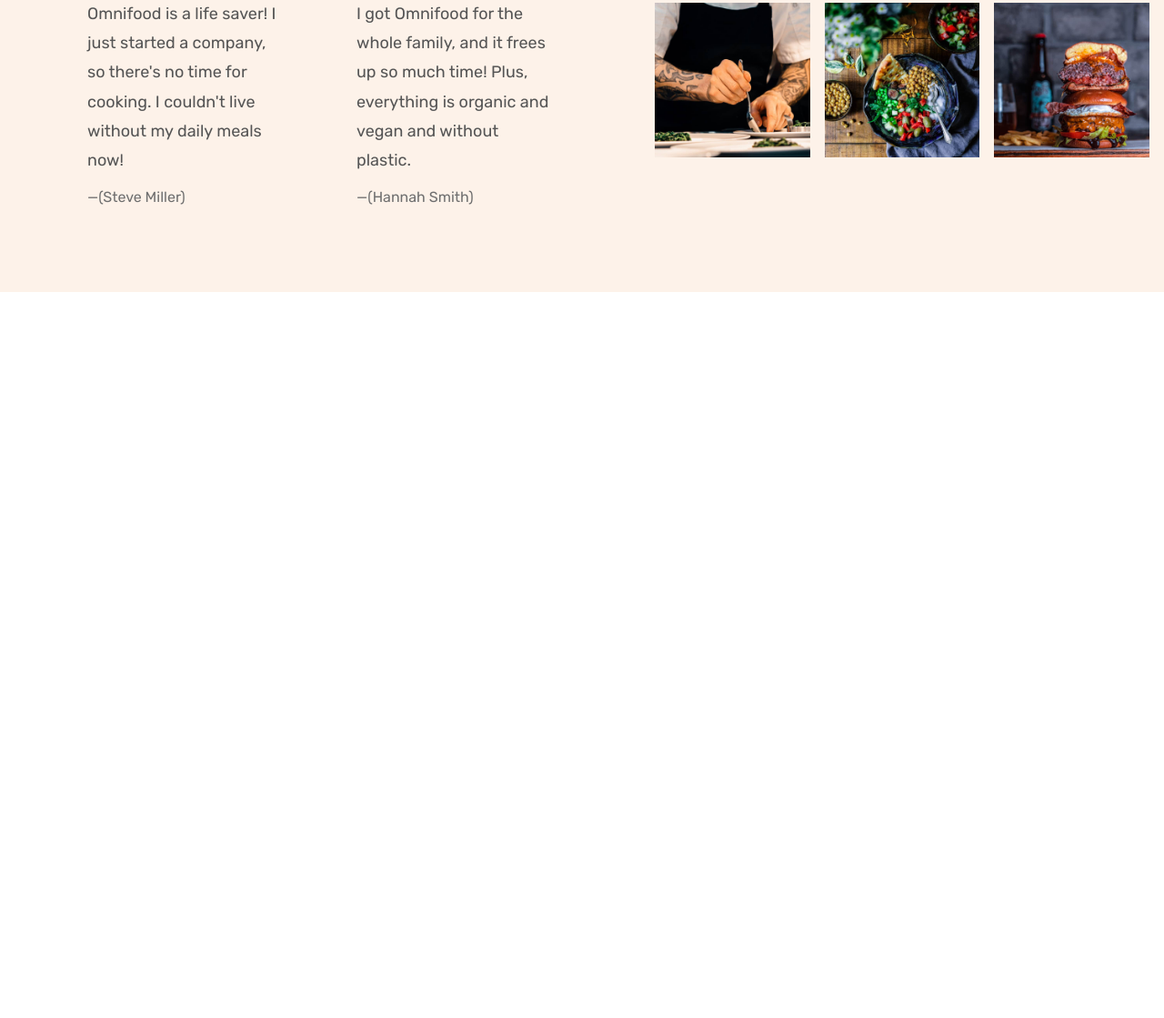
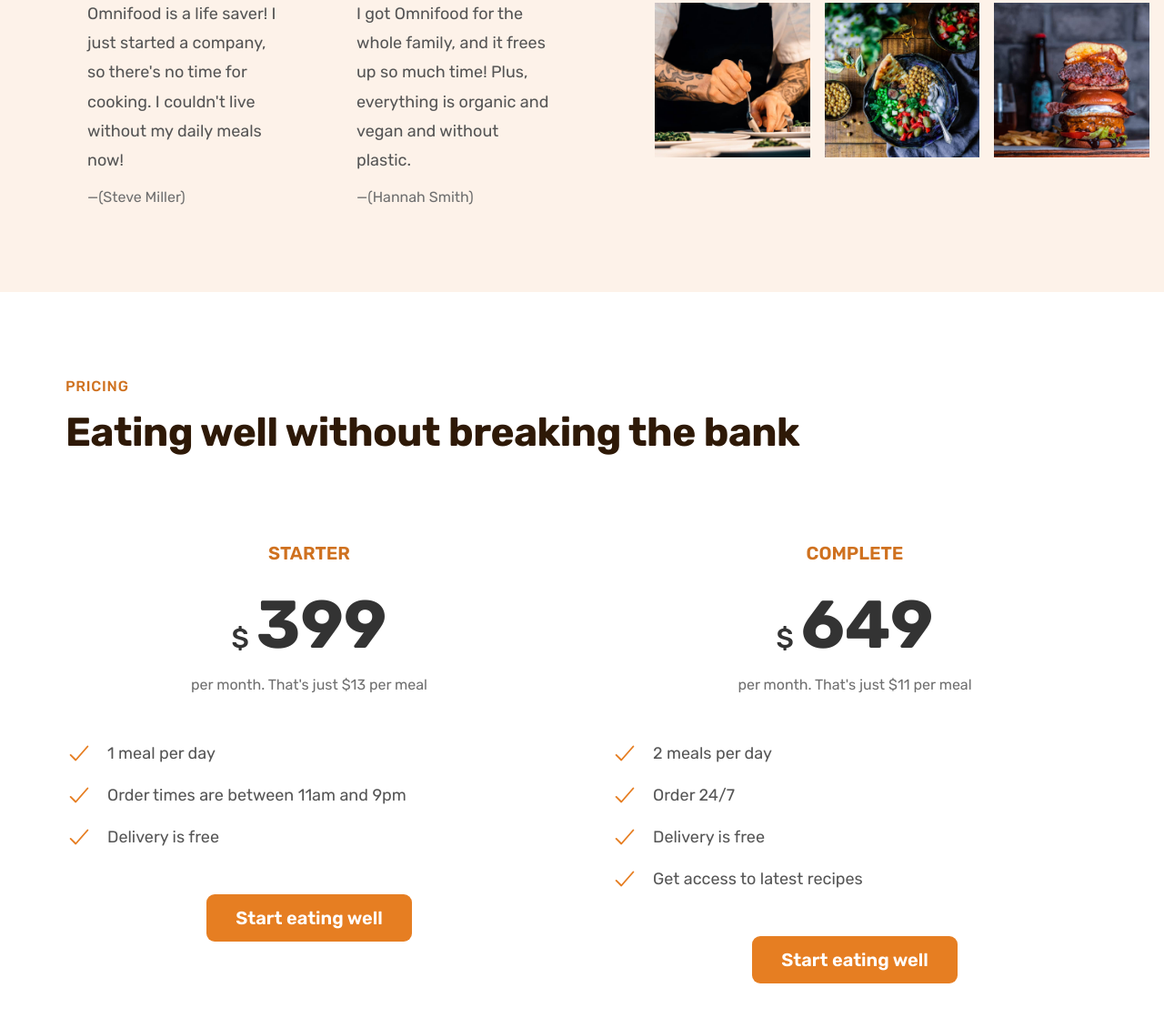
Before and after one commit to wannacry3030/Omnifood, a plain HTML site: page index.html in a window 1280 px wide. Shown: the part 4103-5222 px from the top of the page at 91% size. Before the commit the page ends 4424 px from the top, so only its background shows below. Drawn offline with nearby package versions, Linux system fonts and the light colour scheme.

Commit message:
created the pricing section

```diff
--- a/css/general.css
+++ b/css/general.css
@@ -184,6 +184,23 @@ body {
   color: #cf711f;
   border-bottom: 1px solid transparent;
 }
+.list {
+  list-style: none;
+  display: flex;
+  flex-direction: column;
+  gap: 1.6rem;
+}
+.list-item {
+  font-size: 1.8rem;
+  display: flex;
+  align-items: center;
+  gap: 1.6rem;
+}
+.list-icon {
+  width: 3rem;
+  height: 3rem;
+  color: #e67e22;
+}
 /* HELPER /SETTINGS CLASSES */
 .margin-right-sm {
   margin-right: 1.6rem !important;
--- a/css/style.css
+++ b/css/style.css
@@ -257,23 +257,7 @@
 strong {
   font-weight: 500;
 }
-.list {
-  list-style: none;
-  display: flex;
-  flex-direction: column;
-  gap: 1.6rem;
-}
-.list-item {
-  font-size: 1.8rem;
-  display: flex;
-  align-items: center;
-  gap: 1.6rem;
-}
-.list-icon {
-  width: 3rem;
-  height: 3rem;
-  color: #e67e22;
-}
+
 /* ************** */
 /* TESTIMONIALS SECTION */
 /* *************** */
@@ -323,3 +307,42 @@ strong {
 .gallery-item img:hover {
   transform: scale(1.1);
 }
+/* ************* */
+/* PRICING SECTION*/
+/* ************* */
+
+.section-pricing {
+  padding: 9.6rem 0;
+}
+.plan-header {
+  text-align: center;
+  margin-bottom: 4.8rem;
+}
+.plan-name {
+  color: #cf711f;
+  font-weight: 600;
+  font-size: 2rem;
+  text-transform: uppercase;
+  letter-spacing: 0.75;
+  margin-bottom: 3.2rem;
+}
+.plan-price {
+  font-size: 7.4rem;
+  font-weight: bold;
+  color: #333;
+  margin-bottom: 1.6rem;
+}
+.plan-price span {
+  font-size: 3rem;
+  font-weight: 500;
+  margin-right: 0.8rem;
+}
+.plan-text {
+  font-size: 1.6rem;
+  line-height: 1.6;
+  color: #6f6f6f;
+}
+.plan-sign-up {
+  text-align: center;
+  margin-top: 4.8rem;
+}
--- a/index.html
+++ b/index.html
@@ -438,6 +438,70 @@
           </figure>
         </div>
       </section>
+
+      <section class="section-pricing">
+        <div class="container">
+          <span class="subheading">Pricing</span>
+          <h2 class="heading-secondary">
+            Eating well without breaking the bank
+          </h2>
+        </div>
+
+        <div class="container grid grid--2-cols">
+          <div class="pricing-plan">
+            <header class="plan-header">
+              <p class="plan-name">Starter</p>
+              <p class="plan-price"><span>$</span>399</p>
+              <p class="plan-text">per month. That's just $13 per meal</p>
+            </header>
+            <ul class="list">
+              <li class="list-item">
+                <ion-icon class="list-icon" name="checkmark-outline"></ion-icon
+                ><span>1 meal per day</span>
+              </li>
+              <li class="list-item">
+                <ion-icon class="list-icon" name="checkmark-outline"></ion-icon
+                ><span>Order times are between 11am and 9pm</span>
+              </li>
+              <li class="list-item">
+                <ion-icon class="list-icon" name="checkmark-outline"></ion-icon
+                ><span>Delivery is free</span>
+              </li>
+            </ul>
+            <div class="plan-sign-up">
+              <a href="#" class="btn btn--full">Start eating well</a>
+            </div>
+          </div>
+          <div class="pricing-plan">
+            <header class="plan-header">
+              <p class="plan-name">Complete</p>
+              <p class="plan-price"><span>$</span>649</p>
+              <p class="plan-text">per month. That's just $11 per meal</p>
+            </header>
+            <ul class="list">
+              <li class="list-item">
+                <ion-icon class="list-icon" name="checkmark-outline"></ion-icon
+                ><span>2 meals per day</span>
+              </li>
+              <li class="list-item">
+                <ion-icon class="list-icon" name="checkmark-outline"></ion-icon
+                ><span>Order 24/7</span>
+              </li>
+              <li class="list-item">
+                <ion-icon class="list-icon" name="checkmark-outline"></ion-icon
+                ><span>Delivery is free</span>
+              </li>
+              <li class="list-item">
+                <ion-icon class="list-icon" name="checkmark-outline"></ion-icon
+                ><span>Get access to latest recipes</span>
+              </li>
+            </ul>
+            <div class="plan-sign-up">
+              <a href="#" class="btn btn--full">Start eating well</a>
+            </div>
+          </div>
+        </div>
+      </section>
     </main>
   </body>
 </html>
```
